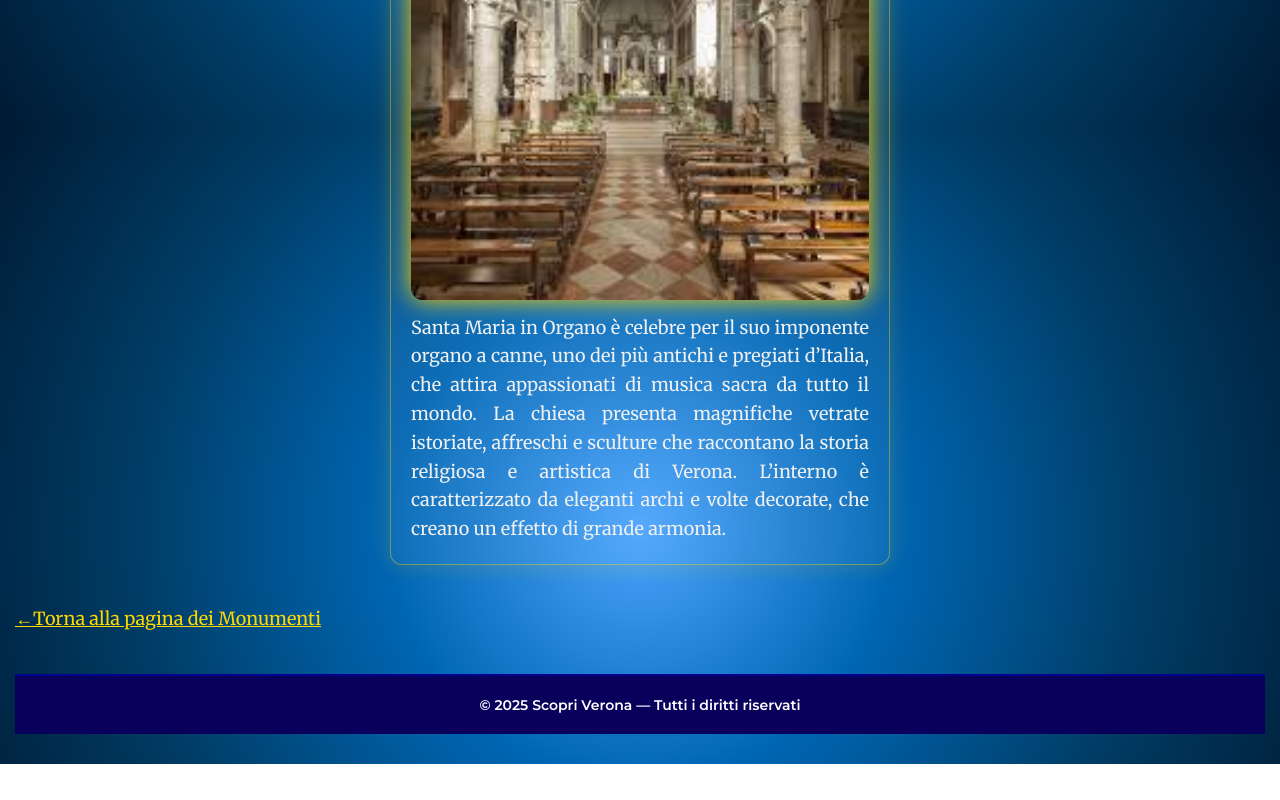
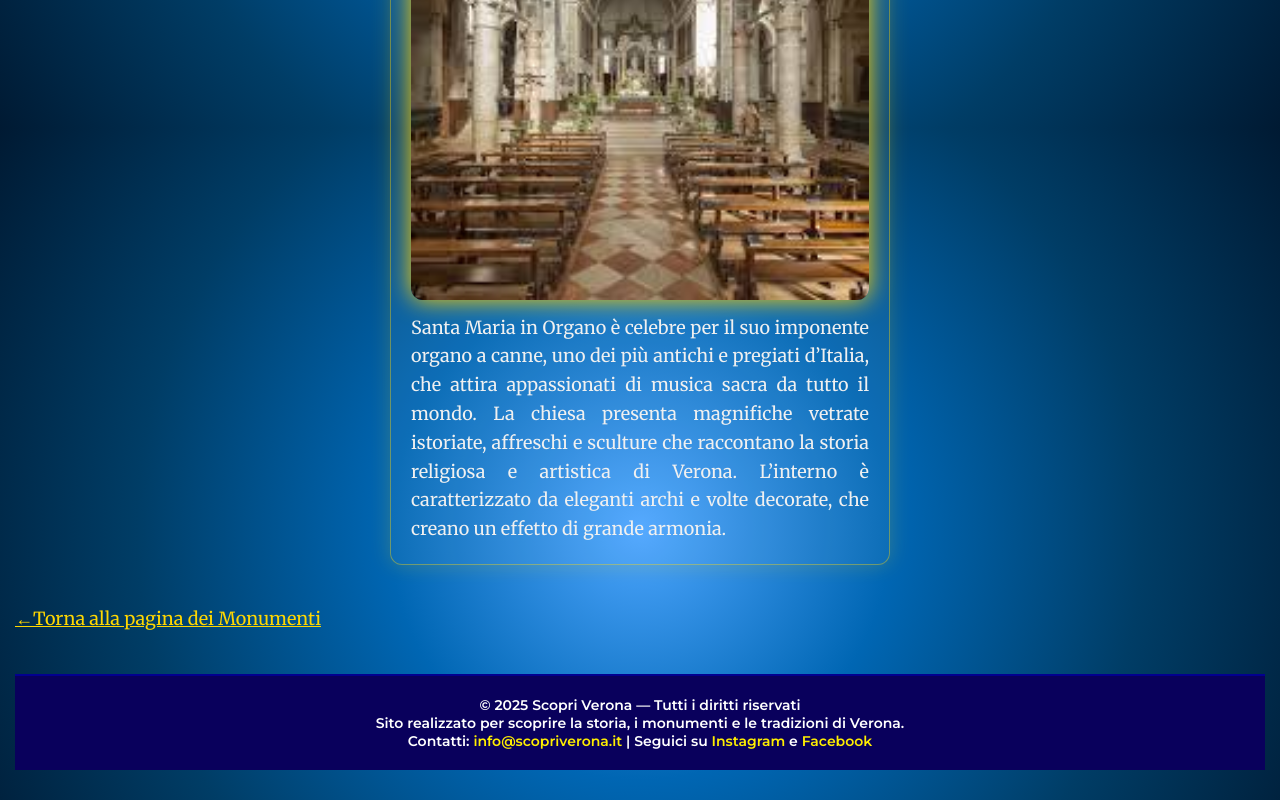
Before and after one commit to Riccardo181/Riccardo181.github.io, a plain HTML site: page chiese.html in a window 1280 px wide. Shown: the part 3072-3872 px from the top of the page. Before the commit the page ends 3836 px from the top, so only its background shows below. Drawn offline with Linux system fonts and the light colour scheme.

Commit message:
footer chiese

```diff
--- a/chiese.html
+++ b/chiese.html
@@ -79,6 +79,11 @@
 
     <footer class="footer">
         <p>© 2025 Scopri Verona — Tutti i diritti riservati</p>
+        <p>
+        Sito realizzato per scoprire la storia, i monumenti e le tradizioni di Verona.<br>
+        Contatti: <a href="mailto:info@scopriverona.it">info@scopriverona.it</a> |
+        Seguici su <a href="#">Instagram</a> e <a href="#">Facebook</a>
+        </p>
     </footer>
 </body>
 </html>
--- a/css/style.css
+++ b/css/style.css
@@ -223,7 +223,7 @@ footer {
 }
 
 .foto_chiesa img:hover {
-  transform: scale(1.1);
+  transform: scale(1.5);
   box-shadow: 0 0 35px rgba(255, 215, 0, 0.7);
 }
 
```
